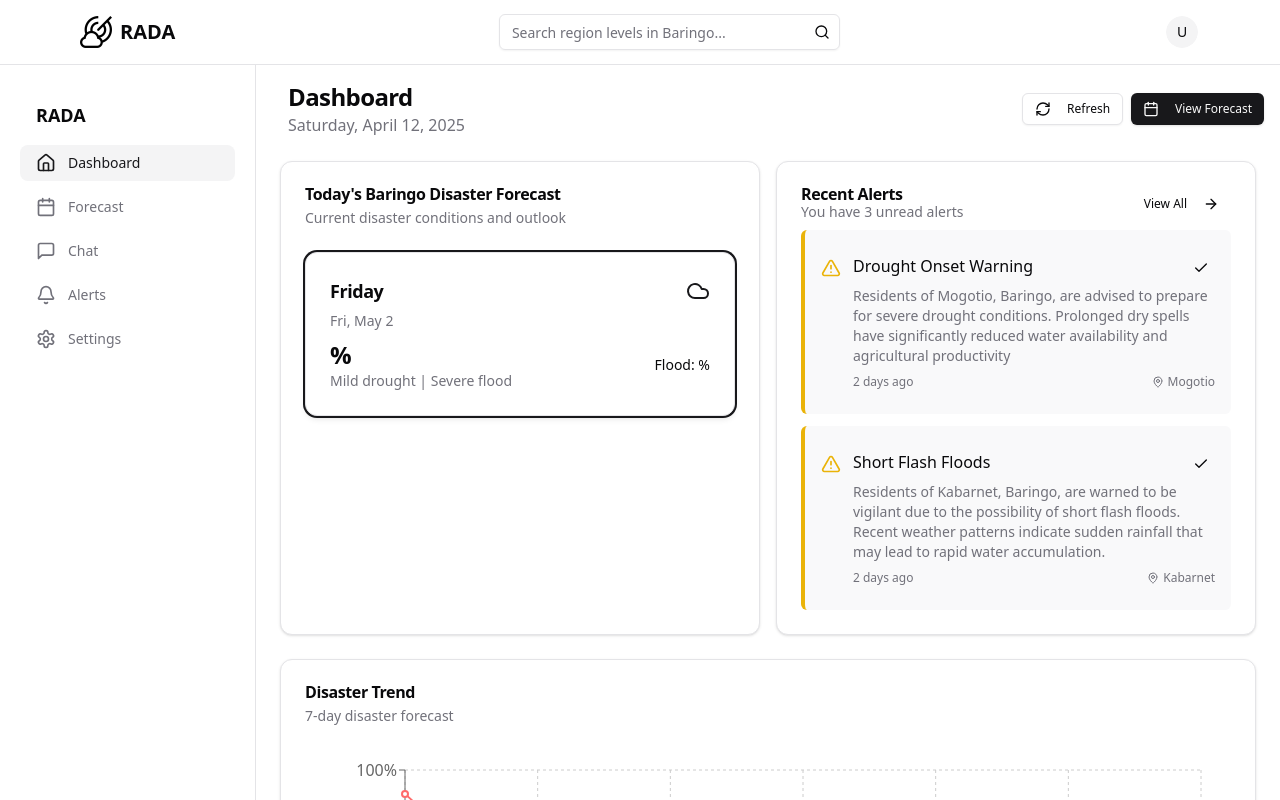
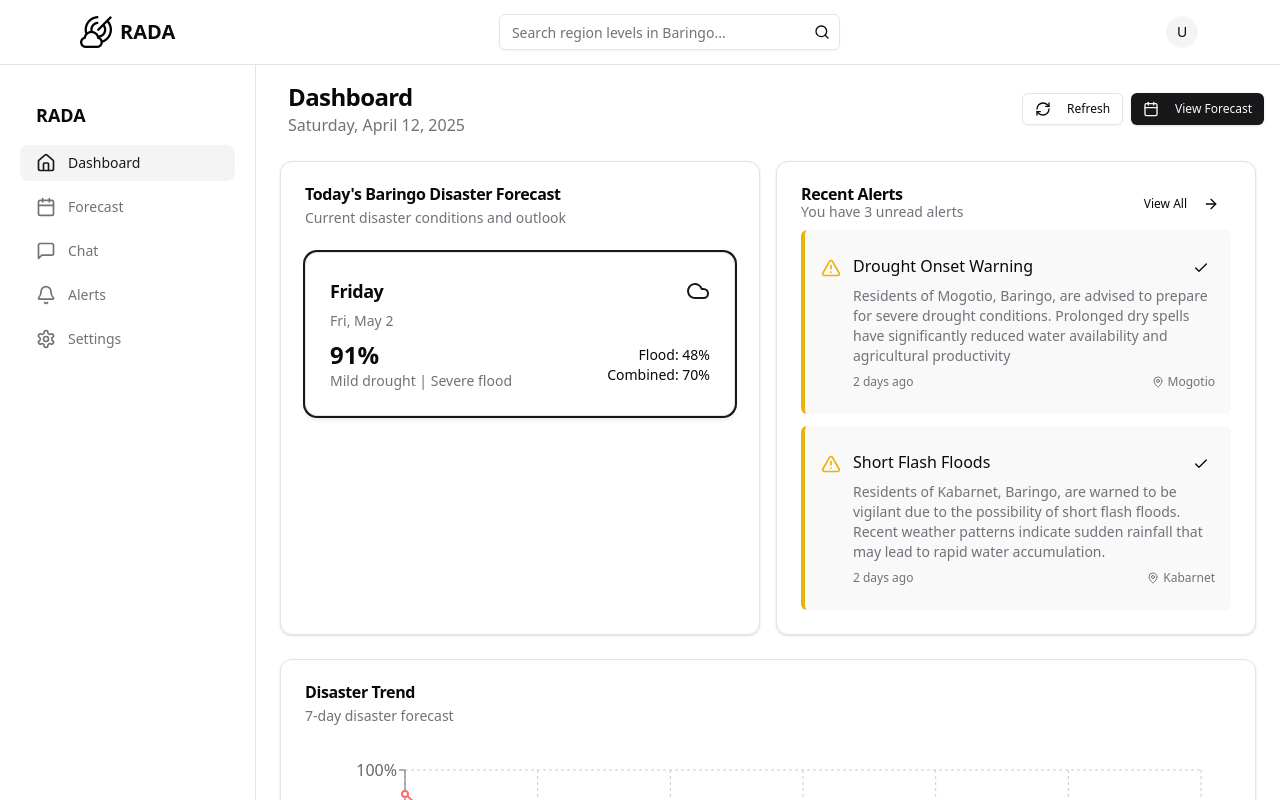
Before and after one commit to magvtv/88_RADA, a Next.js app: page / in a window 1280 px wide. Shown: the top 800 px of the page. Built offline with nearby package versions, Linux system fonts and the light colour scheme.

Commit message:
fix: rounded off decimals numbers

```diff
--- a/src/components/forecast/ForecastCard.tsx
+++ b/src/components/forecast/ForecastCard.tsx
@@ -12,7 +12,7 @@ interface ForecastCardProps {
 
 export function ForecastCard({ forecast, isHighlighted = false }: ForecastCardProps) {
   // Average disaster probability of both drought and floods
-  const displayDisasterProbability = (forecast.weatherData.drought + forecast.weatherData.flood ) / 2;
+  const displayDisasterProbability = (forecast.weatherData.drought_probability + forecast.weatherData.flood_probability ) / 2;
 
   // Format date
   const date = new Date(forecast.date);
@@ -45,7 +45,7 @@ export function ForecastCard({ forecast, isHighlighted = false }: ForecastCardPr
           {/* Average Disaster Probability */}
           <div>
             <p className="text-2xl font-bold">
-              {forecast.weatherData.drought}%
+              {Math.round(forecast.weatherData.drought_probability)}%
             </p>
             <p className="text-sm text-muted-foreground">{forecast.weatherData.condition}</p>
           </div>
@@ -53,7 +53,7 @@ export function ForecastCard({ forecast, isHighlighted = false }: ForecastCardPr
           {/* Disaster Probabilities details */}
           <div className="text-sm flex  flex-col items-end justify-center">
             <p>
-              Flood: {forecast.weatherData.flood}%
+              Flood: {Math.round(forecast.weatherData.flood_probability)}%
             </p>
             {displayDisasterProbability > 25 && (
               <p>Combined: {Math.round(displayDisasterProbability)}%</p>
```
